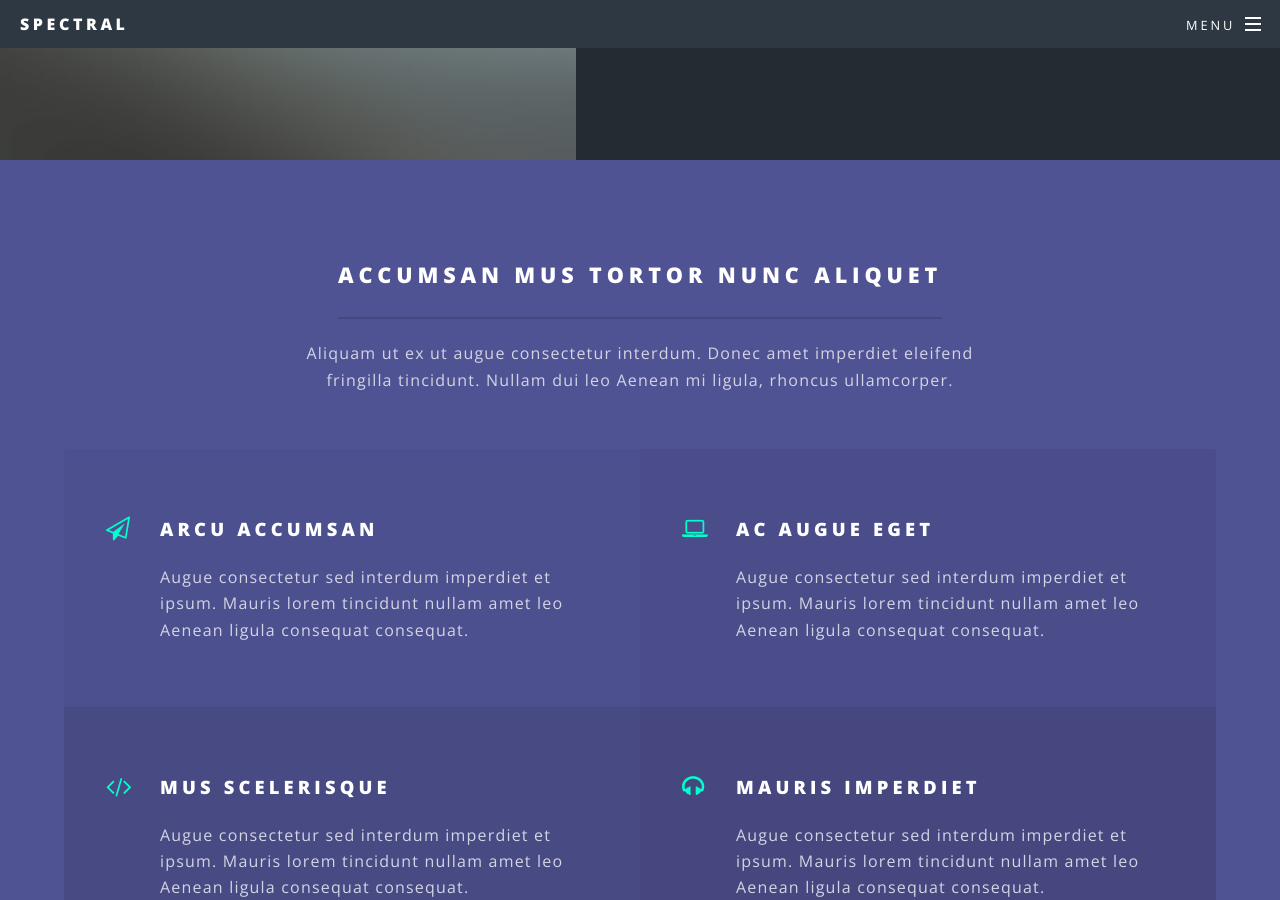
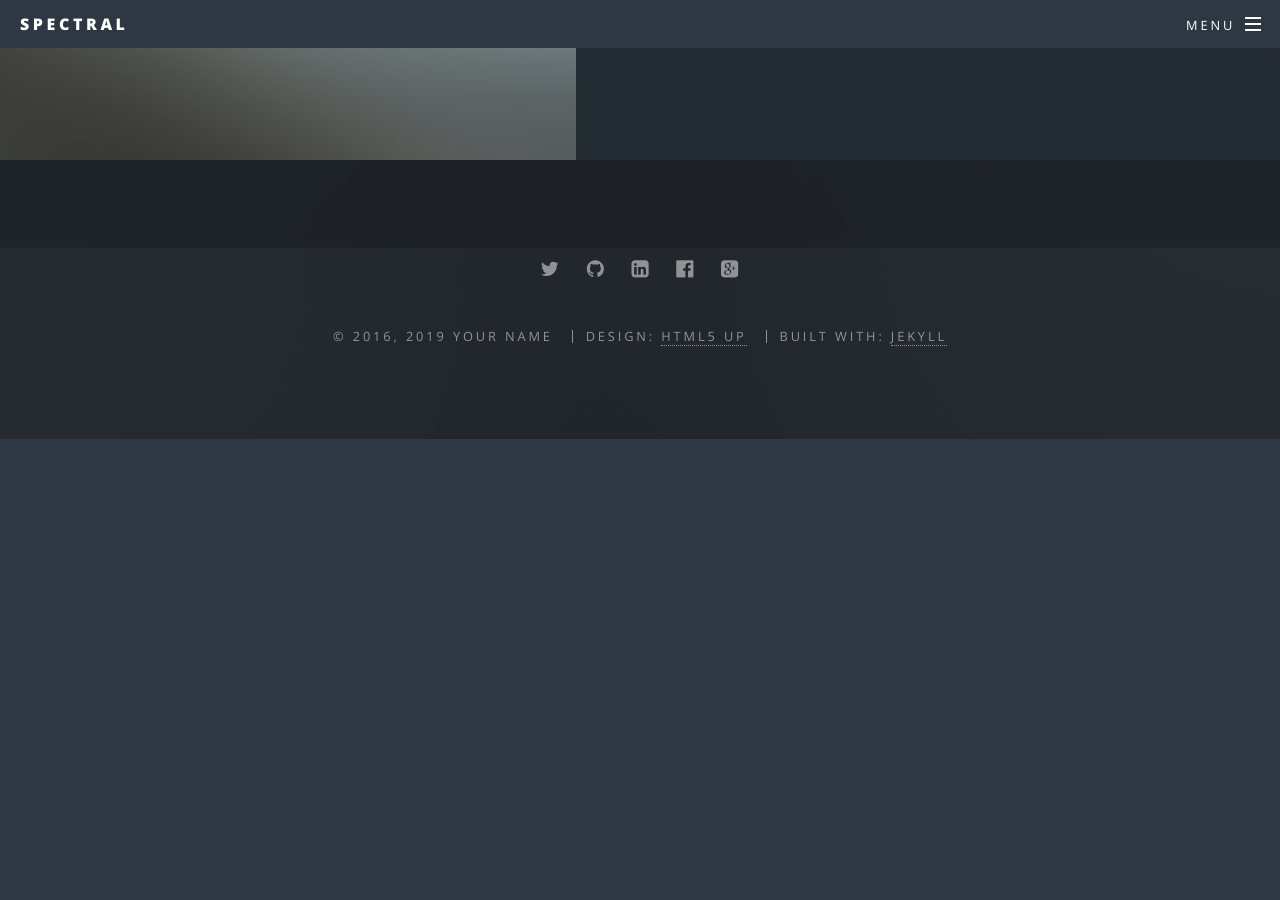
Before and after one commit to Vico2001/assa.github.io, a Jekyll site: the page built from index.html, in a window 1280 px wide and 900 px high, scrolled down 2483 px. Built offline with Jekyll 4.4.1, drawn with Linux system fonts in a browser that asks for light colours; after the commit the page ends 2922 px from its top, so only the background shows below that; some of the changed text lies outside the part shown.

Commit message:
Update index.html

```diff
--- a/index.html
+++ b/index.html
@@ -54,54 +54,3 @@ layout: landing
 							</div>
 						</section>
 					</section>
-
-				<!-- Three -->
-					<section id="three" class="wrapper style3 special">
-						<div class="inner">
-							<header class="major">
-								<h2>Accumsan mus tortor nunc aliquet</h2>
-								<p>Aliquam ut ex ut augue consectetur interdum. Donec amet imperdiet eleifend<br />
-								fringilla tincidunt. Nullam dui leo Aenean mi ligula, rhoncus ullamcorper.</p>
-							</header>
-							<ul class="features">
-								<li class="icon fa-paper-plane-o">
-									<h3>Arcu accumsan</h3>
-									<p>Augue consectetur sed interdum imperdiet et ipsum. Mauris lorem tincidunt nullam amet leo Aenean ligula consequat consequat.</p>
-								</li>
-								<li class="icon fa-laptop">
-									<h3>Ac Augue Eget</h3>
-									<p>Augue consectetur sed interdum imperdiet et ipsum. Mauris lorem tincidunt nullam amet leo Aenean ligula consequat consequat.</p>
-								</li>
-								<li class="icon fa-code">
-									<h3>Mus Scelerisque</h3>
-									<p>Augue consectetur sed interdum imperdiet et ipsum. Mauris lorem tincidunt nullam amet leo Aenean ligula consequat consequat.</p>
-								</li>
-								<li class="icon fa-headphones">
-									<h3>Mauris Imperdiet</h3>
-									<p>Augue consectetur sed interdum imperdiet et ipsum. Mauris lorem tincidunt nullam amet leo Aenean ligula consequat consequat.</p>
-								</li>
-								<li class="icon fa-heart-o">
-									<h3>Aenean Primis</h3>
-									<p>Augue consectetur sed interdum imperdiet et ipsum. Mauris lorem tincidunt nullam amet leo Aenean ligula consequat consequat.</p>
-								</li>
-								<li class="icon fa-flag-o">
-									<h3>Tortor Ut</h3>
-									<p>Augue consectetur sed interdum imperdiet et ipsum. Mauris lorem tincidunt nullam amet leo Aenean ligula consequat consequat.</p>
-								</li>
-							</ul>
-						</div>
-					</section>
-
-				<!-- CTA -->
-					<section id="cta" class="wrapper style4">
-						<div class="inner">
-							<header>
-								<h2>Arcue ut vel commodo</h2>
-								<p>Aliquam ut ex ut augue consectetur interdum endrerit imperdiet amet eleifend fringilla.</p>
-							</header>
-							<ul class="actions vertical">
-								<li><a href="#" class="button fit special">Activate</a></li>
-								<li><a href="#" class="button fit">Learn More</a></li>
-							</ul>
-						</div>
-					</section>
```
